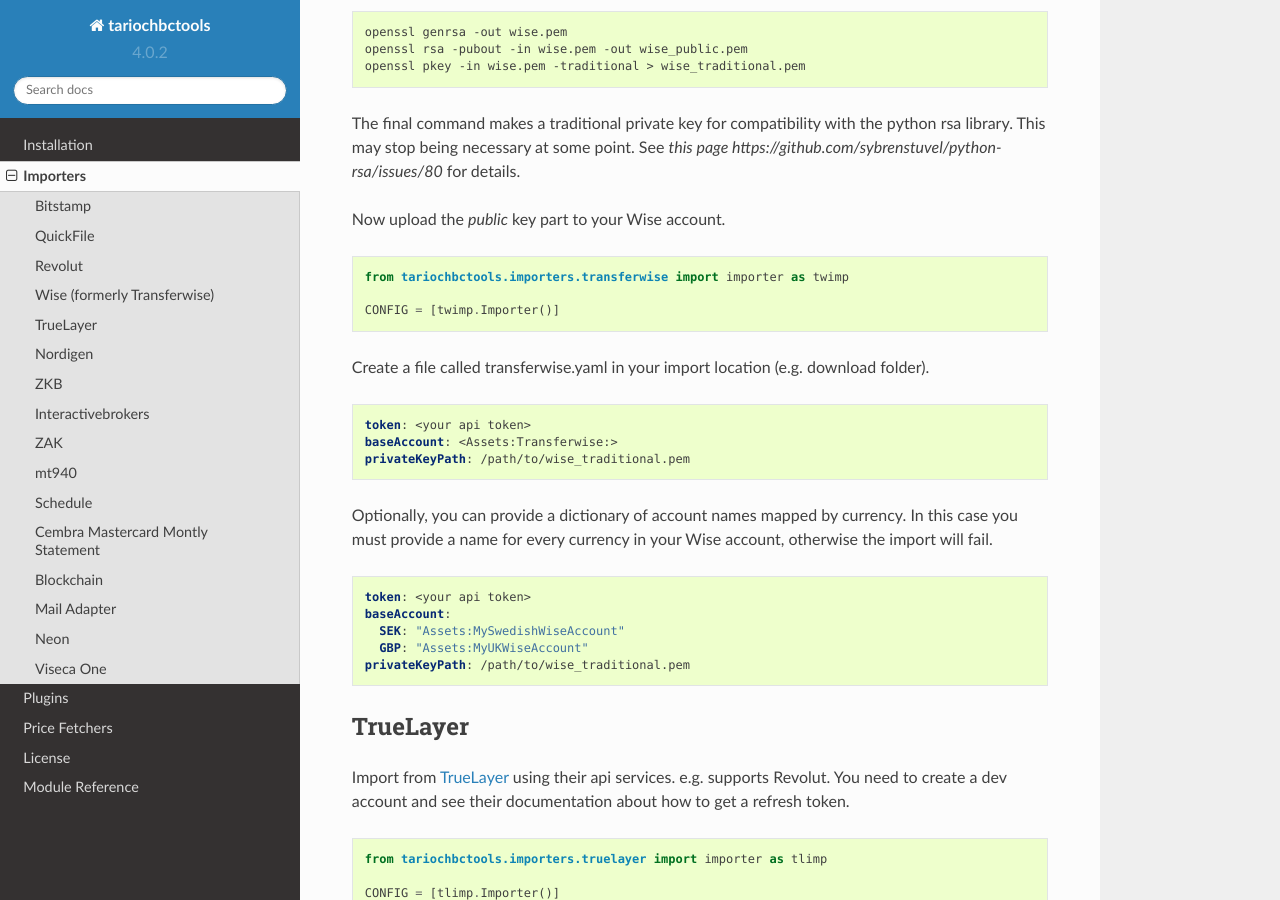
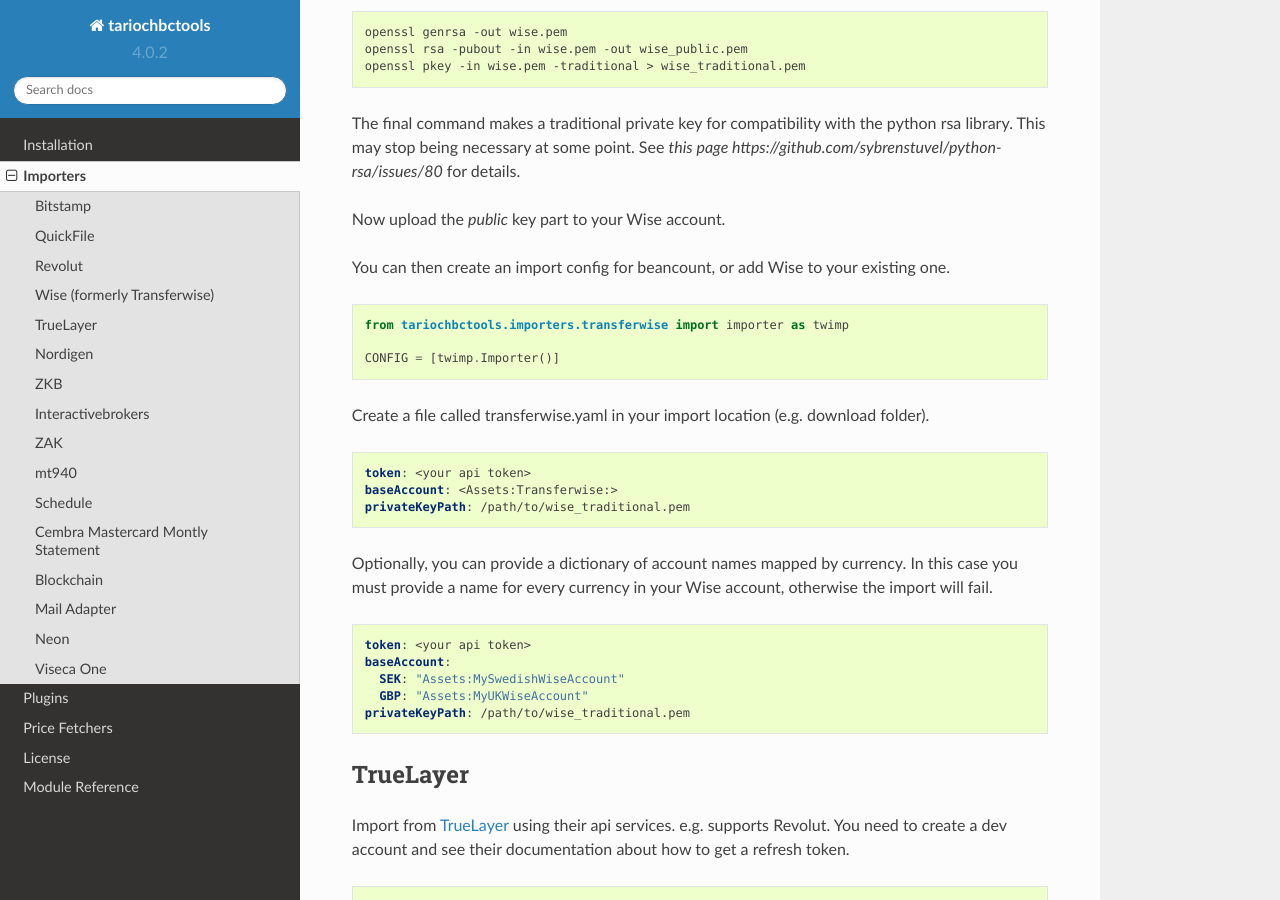
Before and after one commit to tarioch/beancounttools, a Sphinx documentation site: the page built from docs/importers.rst, in a window 1280 px wide and 900 px high, scrolled down 1960 px. Built offline with Sphinx 7.4.7 and the Read the Docs theme 2.0.0, drawn with Linux system fonts in a browser that asks for light colours.

Commit message:
Added missing instruction to docs

```diff
--- a/docs/importers.rst
+++ b/docs/importers.rst
@@ -107,6 +107,7 @@
 
 Now upload the *public* key part to your Wise account.
 
+You can then create an import config for beancount, or add Wise to your existing one.
 
 .. code-block:: python
 
```
